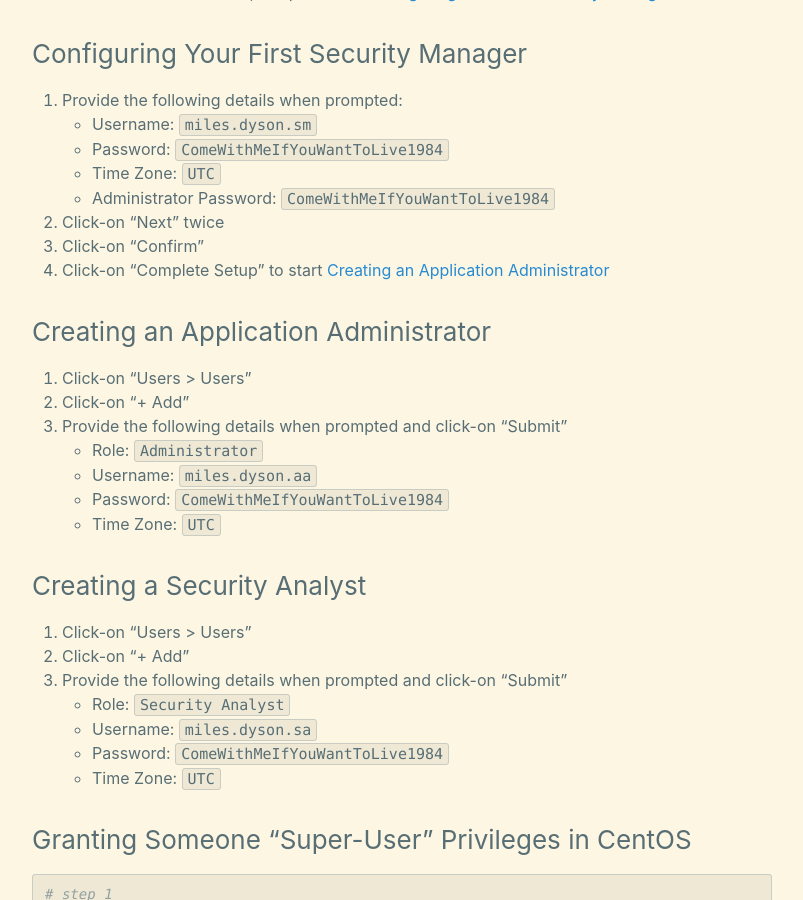
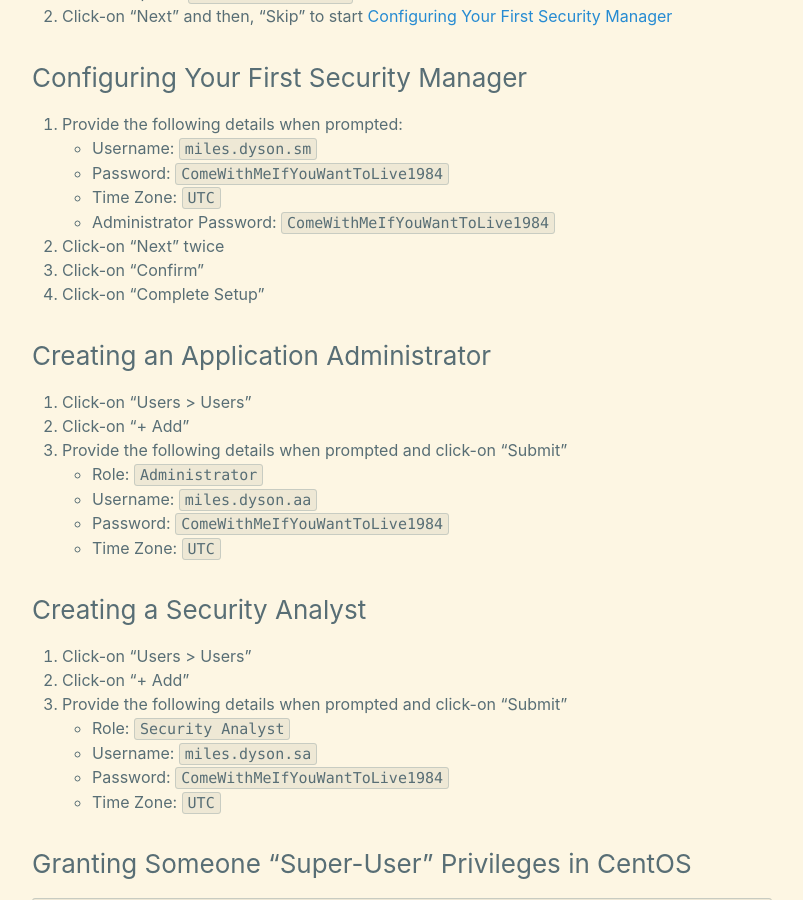
Before and after one commit to cyberphor/blog, a Jekyll site: the page built from _posts/guides/2019-06-12-nessus-deployment-guide.md, in a window 1280 px wide and 900 px high, scrolled down 2209 px. Shown: the whole window, without its empty margins (238-1041 px from the left). Built offline with Jekyll 4.4.1, drawn with Linux system fonts in a browser that asks for light colours; some of the changed text lies outside the part shown.

Commit message:
Update 2019-06-12-nessus-deployment-guide.md

```diff
--- a/_posts/guides/2019-06-12-nessus-deployment-guide.md
+++ b/_posts/guides/2019-06-12-nessus-deployment-guide.md
@@ -83,7 +84,7 @@ An Organization is a set of scanners (cybersecurity tools), users (cybersecurity
     - Administrator Password: `ComeWithMeIfYouWantToLive1984`
 2. Click-on "Next" twice
 3. Click-on "Confirm"
-4. Click-on "Complete Setup" to start [Creating an Application Administrator](#creating-an-application-administrator)
+4. Click-on "Complete Setup"
 
 ### Creating an Application Administrator
 1. Click-on "Users > Users"
```
Also changed, not shown: other parts of _posts/guides/2019-06-12-nessus-deployment-guide.md (+1 -0 lines).
